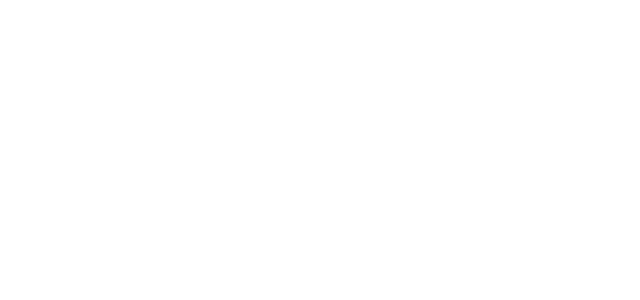
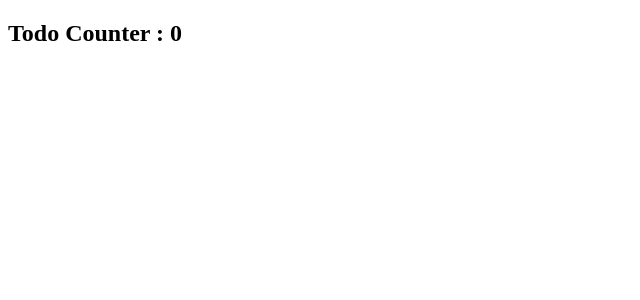
Before and after one commit to Erfan-Motallebi/vueApp-todoList-tailwind, a Vue app: page / in a window 1280 px wide. Shown: the top 300 px of the page, without its empty margins (0-640 px from the left). Built offline with nearby package versions, Linux system fonts and the light colour scheme.

Commit message:
made a component to work with and imported to the main app

```diff
--- a/src/App.vue
+++ b/src/App.vue
@@ -1,13 +1,13 @@
 <template>
-
+  <todo-list></todo-list>
 </template>
 
 <script>
+import TodoList from "./components/TodoList";
 export default {
-
-}
+  components: { TodoList },
+};
 </script>
 
 <style>
-
 </style>
--- /dev/null
+++ b/src/components/TodoList.vue
@@ -0,0 +1,20 @@
+<template>
+  <div>
+    <section>
+      <h1>Todo Counter : {{ todoCounter }}</h1>
+    </section>
+  </div>
+</template>
+
+<script>
+export default {
+  data() {
+    return {
+      todoCounter: 0,
+    };
+  },
+};
+</script>
+
+<style>
+</style>
```
Also changed, not shown: tsconfig.json (+6 -6 lines).
